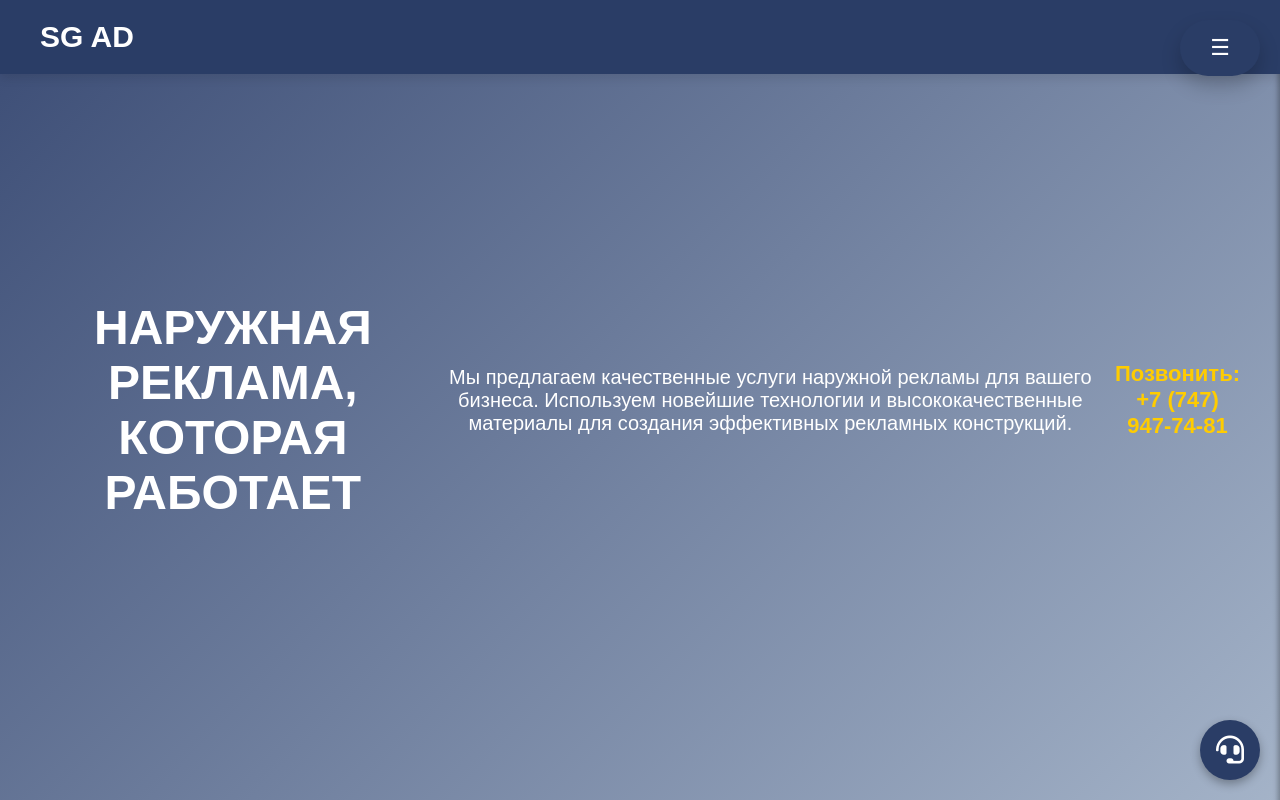
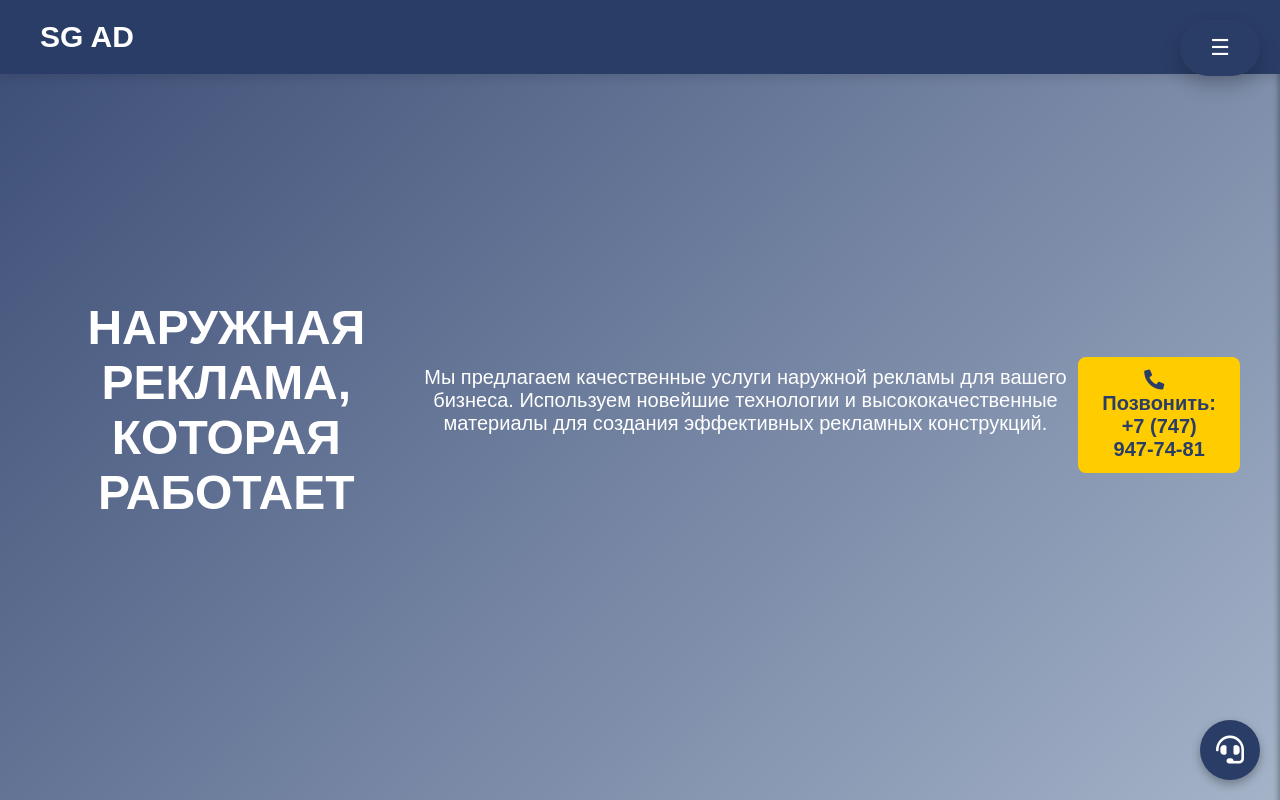
Before and after one commit to SG-AD-company/-, a plain HTML site: page index.html in a window 1280 px wide. Shown: the top 800 px of the page. Drawn offline with Linux system fonts and the light colour scheme.

Commit message:
Update index.html

```diff
--- a/index.html
+++ b/index.html
@@ -615,7 +615,11 @@
         <div class="main-content">
             <h1>Наружная реклама, которая работает</h1>
             <p>Мы предлагаем качественные услуги наружной рекламы для вашего бизнеса. Используем новейшие технологии и высококачественные материалы для создания эффективных рекламных конструкций.</p>
-            <p><a href="tel:+77479427481" style="color: #ffcc00; font-size: 22px; font-weight: bold; text-decoration: none;">Позвонить: +7 (747) 947-74-81</a></p>
+            <div style="margin-top: 30px;">
+        <a href="tel:+77479427481" style="display: inline-block; padding: 12px 24px; background-color: #ffcc00; color: #2a3d66; font-size: 20px; font-weight: bold; border-radius: 8px; text-decoration: none;">
+            <i class="fas fa-phone-alt" style="margin-right: 10px;"></i>Позвонить: +7 (747) 947-74-81
+        </a>
+    </div>
         </div>
     </section>
 
```
